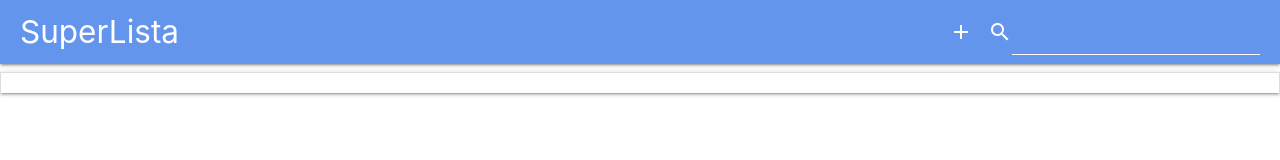
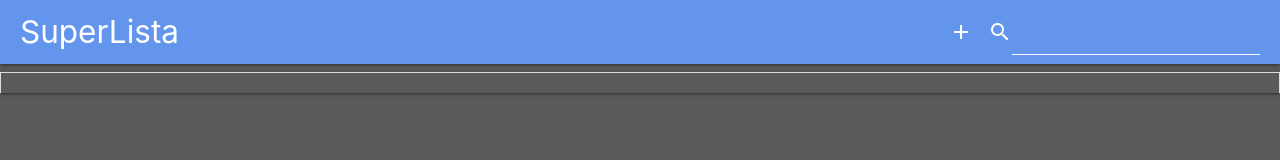
Before and after one commit to Fall77/PWAlist, a plain HTML site: page index.html in a window 1280 px wide. Drawn offline with Linux system fonts and the light colour scheme.

Commit message:
bg color

```diff
--- a/resources/css/styles.css
+++ b/resources/css/styles.css
@@ -1,3 +1,8 @@
+body {
+    background-color: #5a5a5a;
+
+}
+
 #navBar {
     background-color: cornflowerblue;
     padding-left: 20px;
```
